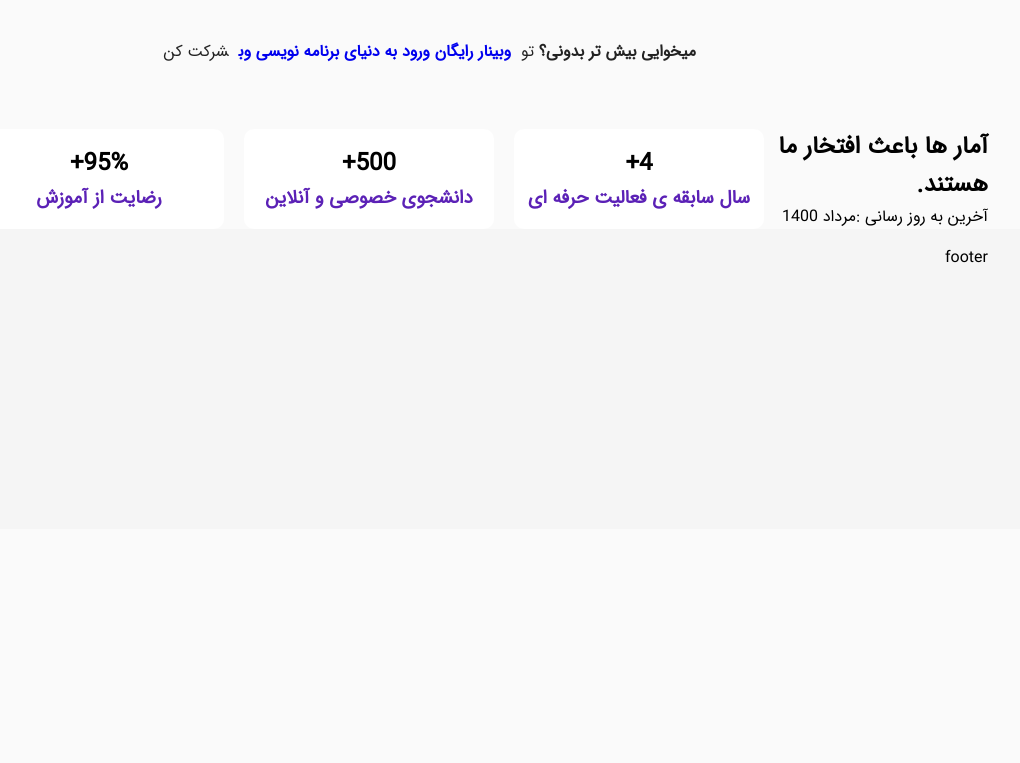
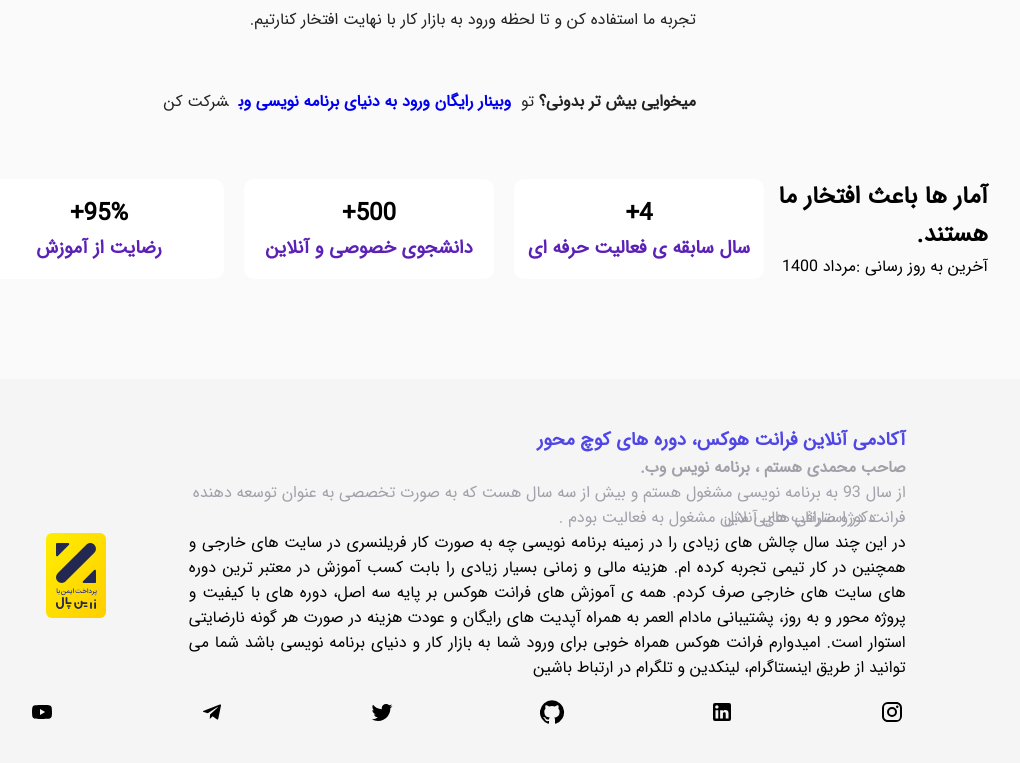
Before and after one commit to vafa2020/store-redux, a React (Create React App) app: page / in a window 1280 px wide. Shown: the part 2371-3134 px from the top of the page, without its empty margins (201-1221 px from the left). Before the commit the page ends 2900 px from the top, so only its background shows below. Built offline with nearby package versions, Linux system fonts and the light colour scheme.

Commit message:
added styled footer

```diff
--- a/src/component/footer/Footer.js
+++ b/src/component/footer/Footer.js
@@ -1,6 +1,15 @@
+import Footerright from "../footerRight/Footerright";
 import classes from "./Footer.module.scss";
+import ZarinPall from "../../img/zarin-pall.svg";
 const Footer = () => {
-  return <footer className={classes.footer}>footer</footer>;
+  return (
+    <footer className={classes.footer}>
+      <Footerright />
+      <div>
+        <img src={ZarinPall} alt="zarin" />
+      </div>
+    </footer>
+  );
 };
 
 export default Footer;
--- a/src/component/footer/Footer.module.scss
+++ b/src/component/footer/Footer.module.scss
@@ -1,5 +1,8 @@
 @import "../../configStyle/index.scss";
 
 .footer {
-  @include box(100%, 300px, 0, $color-footer,1rem 8rem);
+  display: flex;
+  align-items: center;
+  justify-content: space-evenly;
+  @include box(100%,400px, 0, $color-footer,0 8rem);
 }
--- /dev/null
+++ b/src/component/footerRight/Footerright.js
@@ -0,0 +1,34 @@
+import { Link } from "react-router-dom";
+import Socialapp from "../socialApp/Socialapp";
+import classes from "./Footerright.module.scss";
+const Footerright = () => {
+  return (
+    <div className={classes.footerRight}>
+      <h3>آکادمی آنلاین فرانت هوکس، دوره های کوچ محور</h3>
+      <strong>صاحب محمدی هستم ، برنامه نویس وب. </strong>
+      <span>
+        از سال 93 به برنامه نویسی مشغول هستم و بیش از سه سال هست که به صورت
+        تخصصی به عنوان توسعه دهنده فرانت در استارتاپ هایی مثل
+      </span>
+      <div className={classes.summeryPerson}>
+        <Link to="https://decooj.com/landing"> دکوژ </Link>
+        <Link to="https://www.calagh.ir/">
+          و صرافی های آنلاین مشغول به فعالیت بودم .
+        </Link>
+      </div>
+      <p>
+        در این چند سال چالش های زیادی را در زمینه برنامه نویسی چه به صورت کار
+        فریلنسری در سایت های خارجی و همچنین در کار تیمی تجربه کرده ام. هزینه
+        مالی و زمانی بسیار زیادی را بابت کسب آموزش در معتبر ترین دوره های سایت
+        های خارجی صرف کردم. همه ی آموزش های فرانت هوکس بر پایه سه اصل، دوره های
+        با کیفیت و پروژه محور و به روز، پشتیبانی مادام العمر به همراه آپدیت های
+        رایگان و عودت هزینه در صورت هر گونه نارضایتی استوار است. امیدوارم فرانت
+        هوکس همراه خوبی برای ورود شما به بازار کار و دنیای برنامه نویسی باشد شما
+        می توانید از طریق اینستاگرام، لینکدین و تلگرام در ارتباط باشین
+      </p>
+      <Socialapp />
+    </div>
+  );
+};
+
+export default Footerright;
--- /dev/null
+++ b/src/component/footerRight/Footerright.module.scss
@@ -0,0 +1,28 @@
+@import "../../configStyle/index.scss";
+
+.footerRight {
+  position: relative;
+  color: $color-text;
+  display: flex;
+  flex-direction: column;
+  width: 70%;
+  p {
+    text-align: justify;
+    color: initial;
+  }
+  h3 {
+    color: $color-primary;
+    font-weight: bold;
+  }
+  .summeryPerson {
+    position: absolute;
+    top: 80px;
+    right: 30px;
+    display: flex;
+    align-items: center;
+    a {
+      text-decoration: none;
+      color: $color-text;
+    }
+  }
+}
--- /dev/null
+++ b/src/component/socialApp/Socialapp.js
@@ -0,0 +1,38 @@
+import classes from "./Socialapp.module.scss";
+const Socialapp = () => {
+  const items = [
+    {
+      path: "M7.8 2h8.4C19.4 2 22 4.6 22 7.8v8.4a5.8 5.8 0 0 1-5.8 5.8H7.8C4.6 22 2 19.4 2 16.2V7.8A5.8 5.8 0 0 1 7.8 2m-.2 2A3.6 3.6 0 0 0 4 7.6v8.8C4 18.39 5.61 20 7.6 20h8.8a3.6 3.6 0 0 0 3.6-3.6V7.6C20 5.61 18.39 4 16.4 4H7.6m9.65 1.5a1.25 1.25 0 0 1 1.25 1.25A1.25 1.25 0 0 1 17.25 8 1.25 1.25 0 0 1 16 6.75a1.25 1.25 0 0 1 1.25-1.25M12 7a5 5 0 0 1 5 5 5 5 0 0 1-5 5 5 5 0 0 1-5-5 5 5 0 0 1 5-5m0 2a3 3 0 0 0-3 3 3 3 0 0 0 3 3 3 3 0 0 0 3-3 3 3 0 0 0-3-3z",
+    },
+    {
+      path: "M19 3a2 2 0 0 1 2 2v14a2 2 0 0 1-2 2H5a2 2 0 0 1-2-2V5a2 2 0 0 1 2-2h14m-.5 15.5v-5.3a3.26 3.26 0 0 0-3.26-3.26c-.85 0-1.84.52-2.32 1.3v-1.11h-2.79v8.37h2.79v-4.93c0-.77.62-1.4 1.39-1.4a1.4 1.4 0 0 1 1.4 1.4v4.93h2.79M6.88 8.56a1.68 1.68 0 0 0 1.68-1.68c0-.93-.75-1.69-1.68-1.69a1.69 1.69 0 0 0-1.69 1.69c0 .93.76 1.68 1.69 1.68m1.39 9.94v-8.37H5.5v8.37h2.77z",
+    },
+    {
+      path: "M12 .3a12 12 0 0 0-3.8 23.4c.6.1.8-.3.8-.6v-2c-3.3.7-4-1.6-4-1.6-.6-1.4-1.4-1.8-1.4-1.8-1-.7.1-.7.1-.7 1.2 0 1.9 1.2 1.9 1.2 1 1.8 2.8 1.3 3.5 1 0-.8.4-1.3.7-1.6-2.7-.3-5.5-1.3-5.5-6 0-1.2.5-2.3 1.3-3.1-.2-.4-.6-1.6 0-3.2 0 0 1-.3 3.4 1.2a11.5 11.5 0 0 1 6 0c2.3-1.5 3.3-1.2 3.3-1.2.6 1.6.2 2.8 0 3.2.9.8 1.3 1.9 1.3 3.2 0 4.6-2.8 5.6-5.5 5.9.5.4.9 1 .9 2.2v3.3c0 .3.1.7.8.6A12 12 0 0 0 12 .3",
+    },
+    {
+      path: "M22.46 6c-.77.35-1.6.58-2.46.69.88-.53 1.56-1.37 1.88-2.38-.83.5-1.75.85-2.72 1.05C18.37 4.5 17.26 4 16 4c-2.35 0-4.27 1.92-4.27 4.29 0 .34.04.67.11.98C8.28 9.09 5.11 7.38 3 4.79c-.37.63-.58 1.37-.58 2.15 0 1.49.75 2.81 1.91 3.56-.71 0-1.37-.2-1.95-.5v.03c0 2.08 1.48 3.82 3.44 4.21a4.22 4.22 0 0 1-1.93.07 4.28 4.28 0 0 0 4 2.98 8.521 8.521 0 0 1-5.33 1.84c-.34 0-.68-.02-1.02-.06C3.44 20.29 5.7 21 8.12 21 16 21 20.33 14.46 20.33 8.79c0-.19 0-.37-.01-.56.84-.6 1.56-1.36 2.14-2.23z",
+    },
+    {
+      path: "M9.78 18.65l.28-4.23 7.68-6.92c.34-.31-.07-.46-.52-.19L7.74 13.3 3.64 12c-.88-.25-.89-.86.2-1.3l15.97-6.16c.73-.33 1.43.18 1.15 1.3l-2.72 12.81c-.19.91-.74 1.13-1.5.71L12.6 16.3l-1.99 1.93c-.23.23-.42.42-.83.42z",
+    },
+    {
+      path: "M10 15l5.19-3L10 9v6m11.56-7.83c.13.47.22 1.1.28 1.9.07.8.1 1.49.1 2.09L22 12c0 2.19-.16 3.8-.44 4.83-.25.9-.83 1.48-1.73 1.73-.47.13-1.33.22-2.65.28-1.3.07-2.49.1-3.59.1L12 19c-4.19 0-6.8-.16-7.83-.44-.9-.25-1.48-.83-1.73-1.73-.13-.47-.22-1.1-.28-1.9-.07-.8-.1-1.49-.1-2.09L2 12c0-2.19.16-3.8.44-4.83.25-.9.83-1.48 1.73-1.73.47-.13 1.33-.22 2.65-.28 1.3-.07 2.49-.1 3.59-.1L12 5c4.19 0 6.8.16 7.83.44.9.25 1.48.83 1.73 1.73z",
+    },
+  ];
+  return (
+    <div className={classes.socialApp}>
+      <ul>
+        {items.map((item) => (
+          <li>
+            <svg>
+              <path d={item.path}></path>
+            </svg>
+          </li>
+        ))}
+      </ul>
+    </div>
+  );
+};
+
+export default Socialapp;
--- /dev/null
+++ b/src/component/socialApp/Socialapp.module.scss
@@ -0,0 +1,17 @@
+@import "../../configStyle/index.scss";
+
+.socialApp {
+  margin-top: 20px;
+  ul {
+    display: grid;
+    gap: 20px;
+    grid-template-columns: repeat(6, 150px);
+  }
+  li {
+    list-style: none;
+    svg {
+      width: 26px;
+      height: 26px;
+    }
+  }
+}
--- a/src/pages/home/Homepage.module.scss
+++ b/src/pages/home/Homepage.module.scss
@@ -5,5 +5,5 @@
   flex-direction: column;
   align-items: center;
   justify-content: center;
-  margin-top: 50px;
+  margin: 100px 0;
 }
```
Also changed, not shown: src/img/zarin-pall.svg (added).
